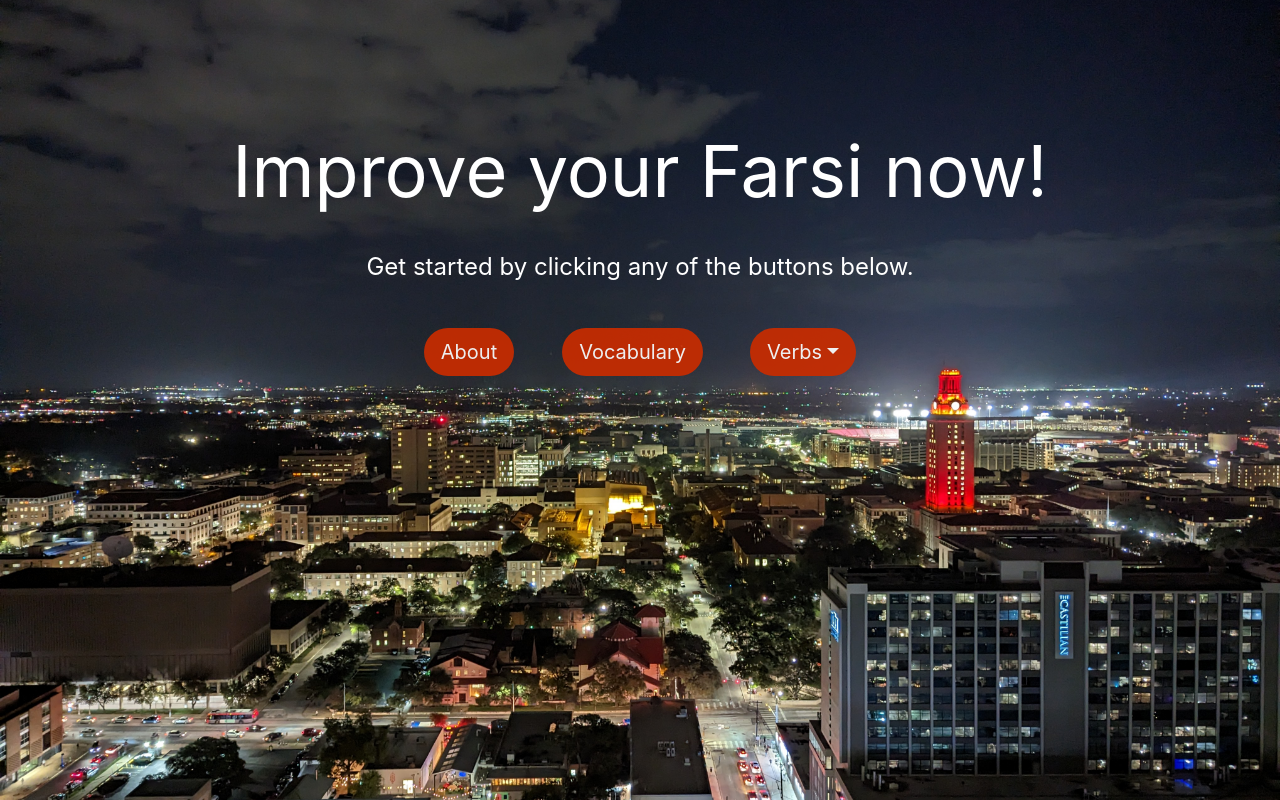
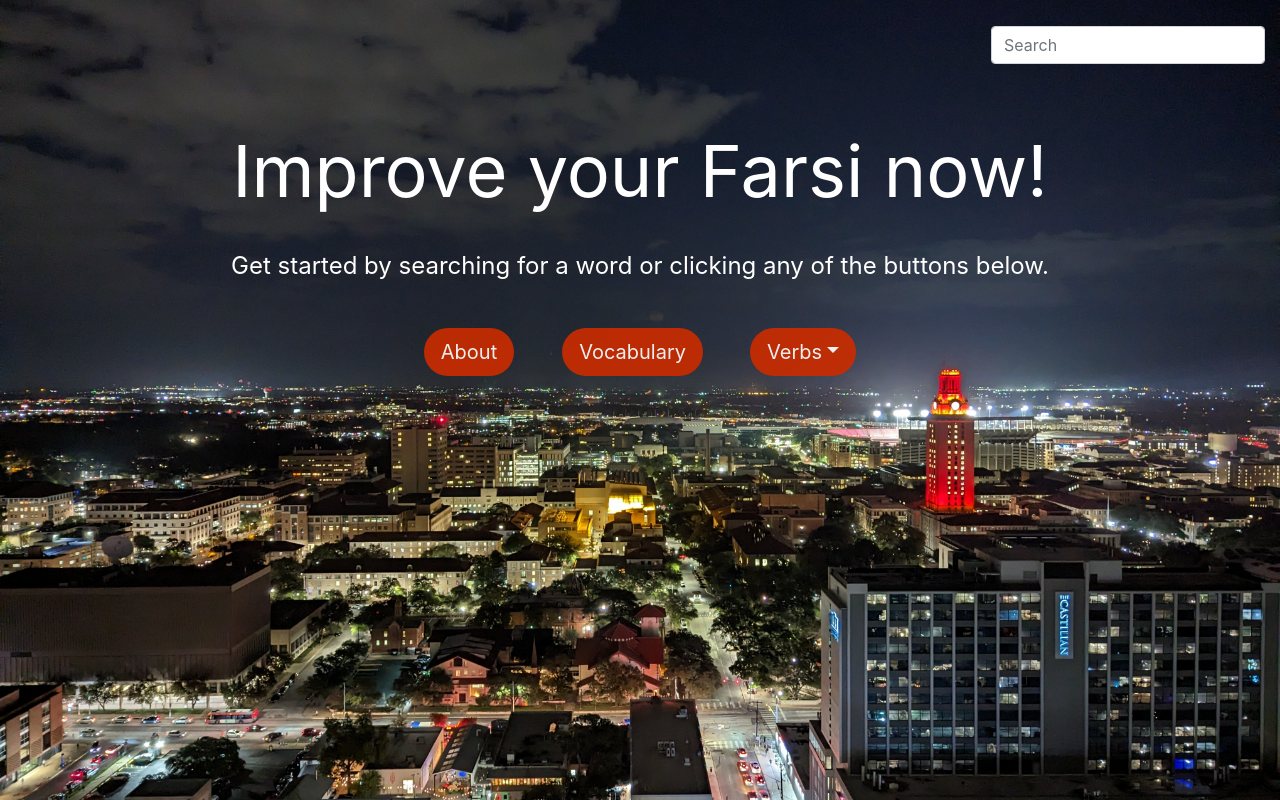
Before and after one commit to dlmobs/farsi-class, a Flask app: page / in a window 1280 px wide. Run offline with Flask 3, Linux system fonts and the light colour scheme; some libraries are stand-ins or nearby versions.

Commit message:
updated splash page

```diff
--- a/templates/splash.html
+++ b/templates/splash.html
@@ -26,12 +26,25 @@
 
 <body>
   <div id="background-setup">
-    <div>
-      <h1 style="color: white; margin: 0; text-align: center; padding-top: 10%; font-weight: normal; font-size: 4.5rem;">Improve your Farsi now!</h1>
-      <h4 style="color: white; text-align: center; padding-top: 3%; padding-bottom: 3%; font-weight: normal; font-size: 1.5rem;">Get started by clicking any of the buttons below.</h4>
+    <div style="padding-top: 2%; text-align: right;">
+      <form class="form-inline">
+          <div id="no-padding" class="col-12">
+              <input id="full-width-search-bar" class="form-control" type="search" placeholder="Search" aria-label="Search">
+          </div>
+      </form>
+    </div>
+
+    <!-- text and everything after -->
+    <h1 style="color: white; margin: 0; text-align: center; padding-top: 5%; font-weight: normal; font-size: 4.5rem;">
+      Improve your Farsi now!
+    </h1>
+    <h4 style="color: white; text-align: center; padding-top: 3%; padding-bottom: 3%; font-weight: normal; font-size: 1.5rem;">
+      Get started by searching for a word or clicking any of the buttons below.
+    </h4>
 
     <!-- button group -->
     <div style="text-align: center" >
+
       <div class="btn-group" role="group">
         <a href="/about"><button type="button" class="btn btn-lg mr-5 rounded-pill">About</button></a>
         <a href="/vocabulary-list"><button type="button" class="btn btn-lg mr-5 rounded-pill">Vocabulary</button></a>
@@ -42,7 +55,6 @@
             <a class="dropdown-item" href="/verb-list">Verb List</a>
             <a class="dropdown-item" href="/tenses">Conjugations</a>
             <a class="dropdown-item" href="/exceptions">Exceptions</a>
-            </div>
           </div>
         </div>
       </div>
```
Also changed, not shown: 1 other file. Lines whose indentation alone changed are shown as unchanged.
